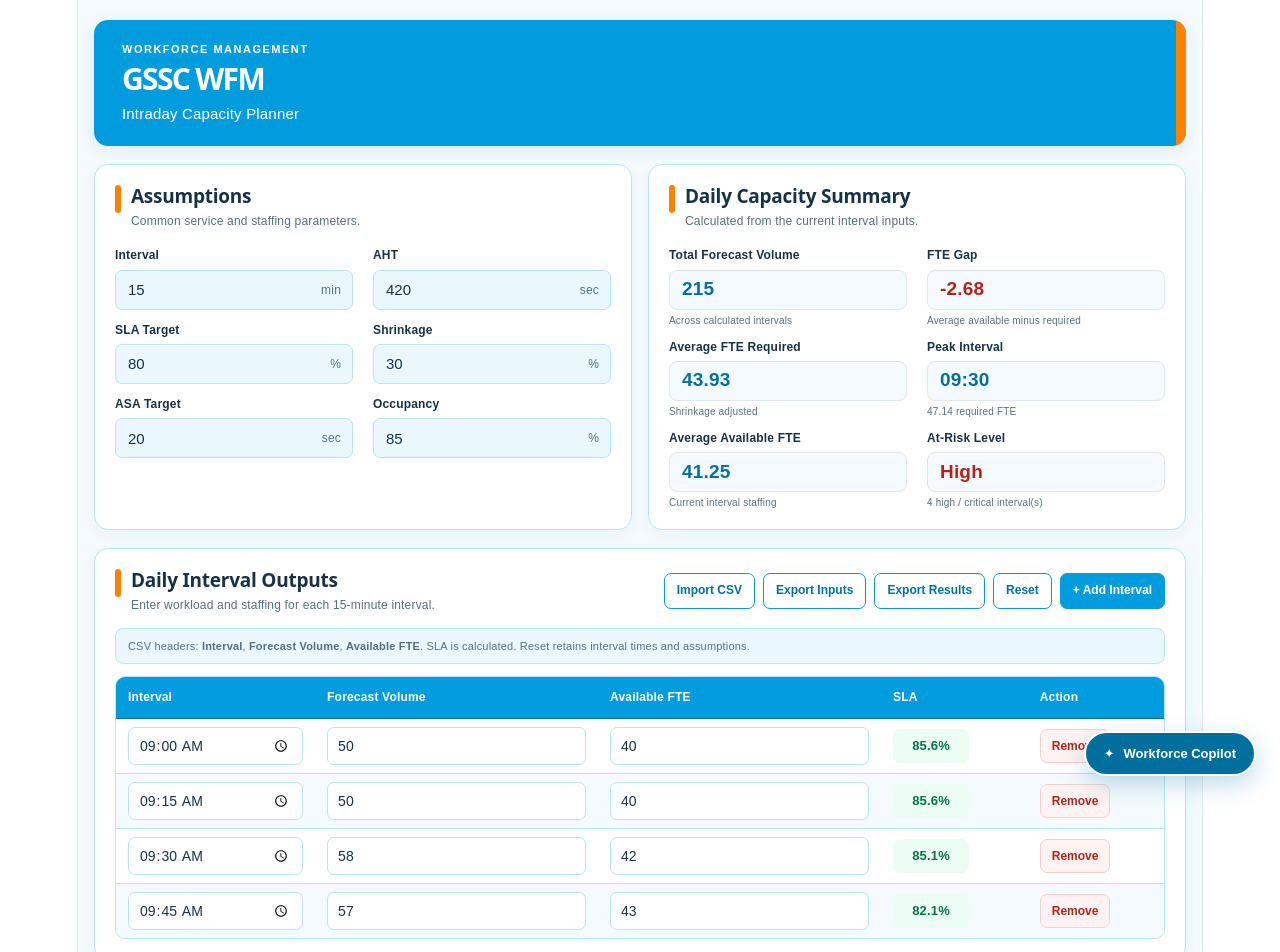
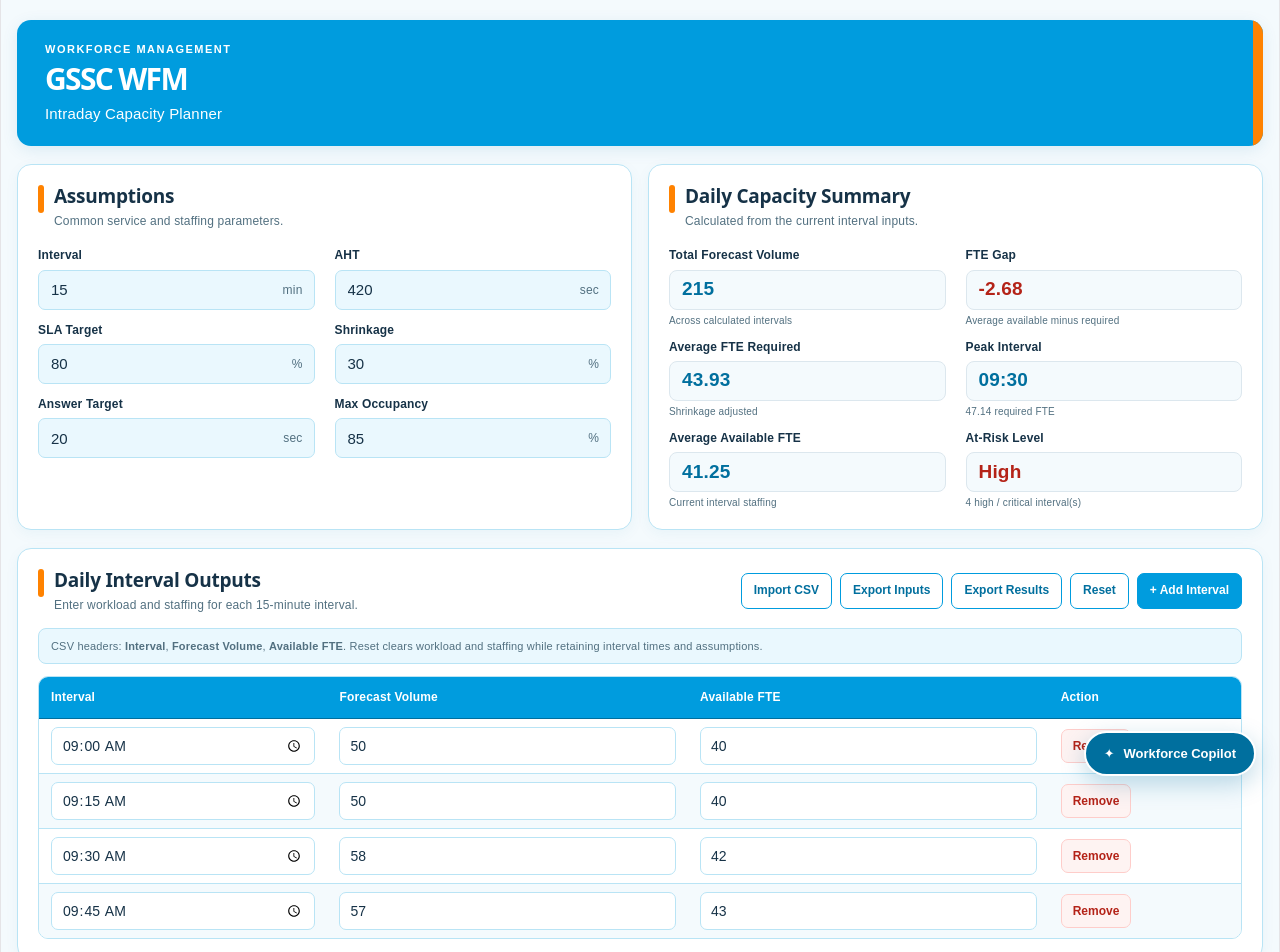
Before and after one commit to markeugeneb351-code/wfm-executive-copilot2, a React (Vite) app: page / in a window 1280 px wide. Shown: the top 952 px of the page. Built offline with nearby package versions, Linux system fonts and the light colour scheme.

Commit message:
Update layout and remove interval SLA column

```diff
--- a/src/App.tsx
+++ b/src/App.tsx
@@ -42,12 +42,7 @@ interface NumberInputProps {
   ariaLabel: string;
 }
 
-interface SummaryMetricProps {
-  label: string;
-  value: string;
-  helper: string;
-  tone?: "default" | "positive" | "warning" | "negative";
-}
+type MetricTone = "default" | "positive" | "warning" | "negative";
 
 type EditableIntervalField =
   | "interval"
@@ -85,13 +80,10 @@ function normalizeInterval(value: string) {
 
 function signedNumber(value: number, decimals = 2) {
   const rounded = Number(value.toFixed(decimals));
+
   return `${rounded > 0 ? "+" : ""}${rounded.toFixed(decimals)}`;
 }
 
-/**
- * Parses comma-separated records, including quoted commas, escaped quotes,
- * and line breaks inside quoted fields.
- */
 function parseCsv(text: string): string[][] {
   const records: string[][] = [];
   let record: string[] = [];
@@ -142,6 +134,7 @@ function parseCsv(text: string): string[][] {
   }
 
   finishRecord();
+
   return records;
 }
 
@@ -186,6 +179,7 @@ function downloadCsv(
 function App() {
   const fileInputRef = useRef<HTMLInputElement>(null);
   const nextRowId = useRef(5);
+
   const copilotQuestionRef = useRef<HTMLInputElement>(null);
   const copilotTriggerRef = useRef<HTMLButtonElement>(null);
 
@@ -204,6 +198,7 @@ function App() {
 
   const [copilotOpen, setCopilotOpen] = useState(false);
   const [copilotQuestion, setCopilotQuestion] = useState("");
+
   const [copilotResponse, setCopilotResponse] = useState(
     "Select a quick action or enter a workforce question."
   );
@@ -217,15 +212,25 @@ function App() {
         intervalMinutes < 1 ||
         intervalMinutes > 1440
       ) {
-        throw new Error("Interval minutes must be between 1 and 1440.");
-      }
+        throw new Error(
+          "Interval minutes must be a whole number between 1 and 1440."
+        );
+      }
+
+      const assumptions = [
+        targetSLA,
+        answerTime,
+        ahtSeconds,
+        shrinkage,
+        maximumOccupancy,
+      ];
 
       if (
-        !Number.isFinite(ahtSeconds) ||
+        !assumptions.every(Number.isFinite) ||
         ahtSeconds <= 0 ||
         targetSLA <= 0 ||
         targetSLA >= 100 ||
-        answerTime < 0 ||
+        answerTime < 1 ||
         shrinkage < 0 ||
         shrinkage >= 100 ||
         maximumOccupancy <= 0 ||
@@ -275,7 +280,7 @@ function App() {
           maximumOccupancy: maximumOccupancy / 100,
         });
 
-        const requiredValues = [
+        const numericResults = [
           result.offeredLoad,
           result.requiredProductiveAgents,
           result.requiredScheduledFTE,
@@ -284,7 +289,7 @@ function App() {
           result.fteGap,
         ];
 
-        if (!requiredValues.every(Number.isFinite)) {
+        if (!numericResults.every(Number.isFinite)) {
           throw new Error(
             `${interval}: The calculation returned an invalid numeric result.`
           );
@@ -338,11 +343,6 @@ function App() {
   ]);
 
   const calculatedIntervals = calculation.results;
-
-  const resultsById = useMemo(
-    () => new Map(calculatedIntervals.map((row) => [row.id, row])),
-    [calculatedIntervals]
-  );
 
   const summary = useMemo(() => {
     if (calculatedIntervals.length === 0) {
@@ -411,15 +411,20 @@ function App() {
     }
 
     const previousOverflow = document.body.style.overflow;
+
     document.body.style.overflow = "hidden";
     copilotQuestionRef.current?.focus();
 
     function handleKeyDown(event: KeyboardEvent) {
       if (event.key === "Escape") {
         setCopilotOpen(false);
-      }
-
-      if (event.key === "Tab") {
+        return;
+      }
+
+      if (event.key !== "Tab") {
+        return;
+      }
+
       const panel = document.getElementById("workforce-copilot-panel");
 
       const focusable = panel?.querySelectorAll<HTMLElement>(
@@ -444,7 +449,6 @@ function App() {
         first.focus();
       }
     }
-    }
 
     document.addEventListener("keydown", handleKeyDown);
 
@@ -482,6 +486,9 @@ function App() {
 
           case "availableFTE":
             return { ...row, availableFTE: Number(value) };
+
+          default:
+            return row;
         }
       })
     );
@@ -499,6 +506,7 @@ function App() {
       try {
         const validTime = normalizeInterval(lastRow.interval);
         const [hours, minutes] = validTime.split(":").map(Number);
+
         const totalMinutes =
           (hours * 60 + minutes + intervalMinutes) % 1440;
 
@@ -555,6 +563,7 @@ function App() {
     );
 
     setErrorMessage("");
+
     setCopilotResponse(
       "Inputs were reset. Enter new workforce data before requesting analysis."
     );
@@ -617,6 +626,7 @@ function App() {
         .slice(1)
         .map((values, index) => {
           const rowNumber = index + 2;
+
           const interval = normalizeInterval(
             values[intervalIndex] ?? ""
           );
@@ -670,6 +680,7 @@ function App() {
       );
 
       setIntervals(importedRows);
+
       setMessage(
         `${importedRows.length} interval row(s) imported successfully.`
       );
@@ -839,7 +850,7 @@ function App() {
     setCopilotQuestion("");
   }
 
-  const riskTone: SummaryMetricProps["tone"] =
+  const riskTone: MetricTone =
     !summary
       ? "default"
       : summary.highestRisk === "Critical" ||
@@ -862,7 +873,7 @@ function App() {
           <p>Intraday Capacity Planner</p>
         </header>
 
-        {/* Assumptions and summary */}
+        {/* LEFT: ASSUMPTIONS | RIGHT: DAILY SUMMARY */}
         <div className="overview-grid">
           <section className="panel">
             <SectionHeading
@@ -893,13 +904,13 @@ function App() {
               </AssumptionField>
 
               <AssumptionField
-                label="ASA Target"
+                label="Answer Target"
                 unit="sec"
-                hint="Used by the existing engine as the SLA answer-time threshold, not a calculated average speed of answer."
+                hint="Answer-time threshold used for the service-level calculation."
               >
                 <NumberInput
                   value={answerTime}
-                  min={0}
+                  min={1}
                   allowDecimal={false}
                   onChange={setAnswerTime}
                   ariaLabel="Service-level answer-time threshold in seconds"
@@ -925,7 +936,7 @@ function App() {
                 />
               </AssumptionField>
 
-              <AssumptionField label="Occupancy" unit="%">
+              <AssumptionField label="Max Occupancy" unit="%">
                 <NumberInput
                   value={maximumOccupancy}
                   min={1}
@@ -1007,7 +1018,7 @@ function App() {
           </section>
         </div>
 
-        {/* Interval inputs with calculated SLA */}
+        {/* DAILY INTERVAL OUTPUTS: NO SLA COLUMN */}
         <section className="panel interval-panel">
           <div className="toolbar">
             <SectionHeading
@@ -1052,8 +1063,8 @@ function App() {
           <div className="help-box">
             CSV headers: <strong>Interval</strong>,{" "}
             <strong>Forecast Volume</strong>,{" "}
-            <strong>Available FTE</strong>. SLA is calculated. Reset
-            retains interval times and assumptions.
+            <strong>Available FTE</strong>. Reset clears workload and
+            staffing while retaining interval times and assumptions.
           </div>
 
           {message && (
@@ -1081,20 +1092,12 @@ function App() {
                   <th scope="col">Interval</th>
                   <th scope="col">Forecast Volume</th>
                   <th scope="col">Available FTE</th>
-                  <th scope="col">SLA</th>
                   <th scope="col">Action</th>
                 </tr>
               </thead>
 
               <tbody>
-                {intervals.map((row, index) => {
-                  const result = resultsById.get(row.id);
-
-                  const meetsTarget =
-                    result !== undefined &&
-                    result.projectedSLA >= targetSLA / 100;
-
-                  return (
+                {intervals.map((row, index) => (
                   <tr key={row.id}>
                     <td>
                       <input
@@ -1145,25 +1148,6 @@ function App() {
                     </td>
 
                     <td>
-                        <output
-                          className={`sla-output ${
-                            result
-                              ? meetsTarget
-                                ? "sla-positive"
-                                : "sla-negative"
-                              : ""
-                          }`}
-                          aria-label={`Projected SLA row ${index + 1}`}
-                        >
-                          {result
-                            ? `${(
-                                result.projectedSLA * 100
-                              ).toFixed(1)}%`
-                            : "—"}
-                        </output>
-                      </td>
-
-                      <td>
                       <button
                         type="button"
                         className="remove-button"
@@ -1175,8 +1159,7 @@ function App() {
                       </button>
                     </td>
                   </tr>
-                  );
-                })}
+                ))}
               </tbody>
             </table>
           </div>
@@ -1191,7 +1174,7 @@ function App() {
 
         {summary && (
           <>
-            {/* Detailed results */}
+            {/* DETAILED RESULTS: SLA RETAINED */}
             <section className="panel results-panel">
               <SectionHeading
                 title="Interval Capacity Results"
@@ -1288,12 +1271,11 @@ function App() {
               </div>
 
               <p className="footnote">
-                Risk uses the existing staffing-gap and occupancy
-                rules. Review projected SLA separately.
+                Risk uses staffing-gap and occupancy rules. Review
+                projected SLA separately.
               </p>
             </section>
 
-            {/* Executive decision */}
             <section className="panel decision-panel">
               <SectionHeading
                 title="Executive Decision"
@@ -1368,7 +1350,7 @@ function App() {
         )}
       </div>
 
-      {/* Local Copilot preview */}
+      {/* LOCAL COPILOT PREVIEW */}
       <button
         ref={copilotTriggerRef}
         type="button"
@@ -1417,9 +1399,9 @@ function App() {
 
             <div className="copilot-body">
               <p className="copilot-description">
-                This is a rule-based local preview using the
-                dashboard results. It is not connected to Microsoft
-                Copilot or an external AI service.
+                This is a rule-based local preview using dashboard
+                results. It is not connected to an external AI
+                service.
               </p>
 
               <div className="copilot-actions">
@@ -1633,7 +1615,12 @@ function SummaryMetric({
   value,
   helper,
   tone = "default",
-}: SummaryMetricProps) {
+}: {
+  label: string;
+  value: string;
+  helper: string;
+  tone?: MetricTone;
+}) {
   return (
     <div className="summary-metric">
       <div className="metric-label">{label}</div>
@@ -1682,6 +1669,26 @@ function StatusBadge({
 /* -------------------------------------------------------------------------- */
 
 const appCss = `
+  /* Override starter-page constraints so the dashboard can use full width. */
+  html {
+    min-width: 320px;
+    background: #f4fafd;
+  }
+
+  body {
+    display: block;
+    min-width: 320px;
+    margin: 0;
+  }
+
+  #root {
+    width: 100%;
+    max-width: none;
+    margin: 0;
+    padding: 0;
+    text-align: left;
+  }
+
   .wfm-app {
     --primary: #009cde;
     --primary-dark: #006f9e;
@@ -1725,8 +1732,7 @@ const appCss = `
   .wfm-app button {
     transition:
       background-color 140ms ease,
-      border-color 140ms ease,
-      box-shadow 140ms ease;
+      border-color 140ms ease;
   }
 
   .wfm-app button:disabled {
@@ -2050,7 +2056,8 @@ const appCss = `
   }
 
   .input-table {
-    min-width: 700px;
+    min-width: 620px;
+    table-layout: fixed;
   }
 
   .results-table {
@@ -2089,44 +2096,16 @@ const appCss = `
   }
 
   .input-table th:nth-child(1) {
-    width: 19%;
+    width: 24%;
   }
 
   .input-table th:nth-child(2),
   .input-table th:nth-child(3) {
-    width: 27%;
+    width: 30%;
   }
 
   .input-table th:nth-child(4) {
-    width: 14%;
-  }
-
-  .input-table th:nth-child(5) {
-    width: 13%;
-  }
-
-  .sla-output {
-    display: inline-flex;
-    align-items: center;
-    justify-content: center;
-    min-width: 76px;
-    min-height: 34px;
-    padding: 0 10px;
-    color: var(--muted);
-    background: var(--page);
-    border-radius: 7px;
-    font-size: 13px;
-    font-weight: 700;
-  }
-
-  .sla-positive {
-    color: var(--green);
-    background: var(--green-bg);
-  }
-
-  .sla-negative {
-    color: var(--red);
-    background: var(--red-bg);
+    width: 16%;
   }
 
   .remove-button {
```
Lines whose indentation alone changed are shown as unchanged.
